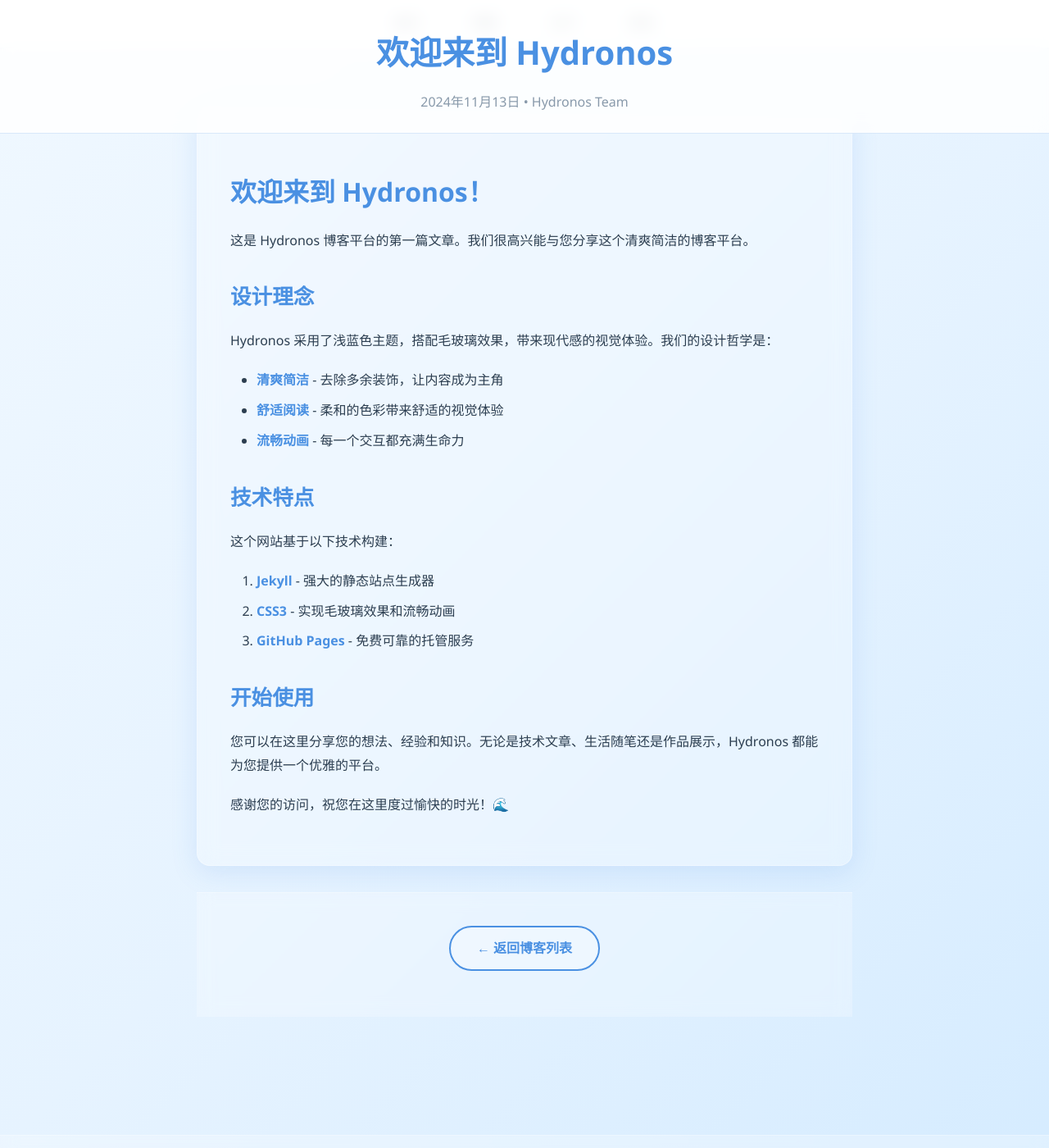
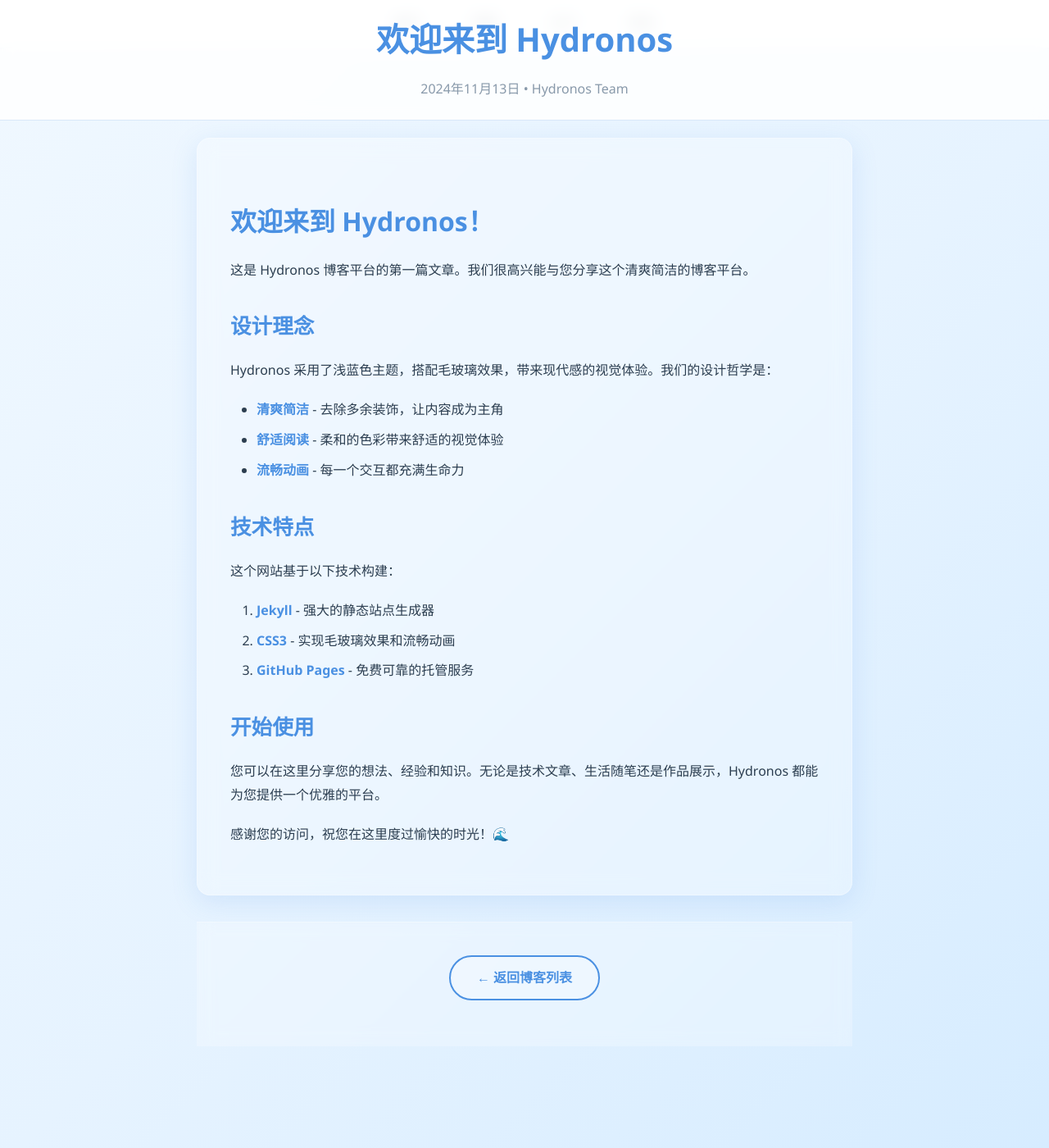
Before and after one commit to hopeosnow/hopeosnow.github.io, a Jekyll site: the page built from _posts/2024-11-13-welcome-to-hydronos.md, in a window 1280 px wide and 1400 px high. Shown: the whole window at 82% size. Built offline with Jekyll 4.4.1, drawn with Linux system fonts in a browser that asks for light colours.

Commit message:
更新网站内容

```diff
--- a/_layouts/post.html
+++ b/_layouts/post.html
@@ -2,7 +2,7 @@
 layout: default
 ---
 
-<article class="post fade-in-up">
+<article class="post">
   <header class="post-header">
     <h1 class="post-title">{{ page.title }}</h1>
     <p class="post-meta">
--- a/assets/css/style.css
+++ b/assets/css/style.css
@@ -111,7 +111,7 @@ header.scrolled {
   max-width: 1200px;
   margin: 0 auto;
   padding: 2rem;
-  padding-top: 100px;
+  padding-top: 120px;
 }
 
 /* 导航链接 */
@@ -360,14 +360,14 @@ input:focus, textarea:focus {
 .post {
   max-width: 800px;
   margin: 0 auto;
-  padding-top: 2rem;
+  padding-top: 3rem;
   padding-bottom: 3rem;
+  position: relative;
 }
 
 .post-header {
   text-align: center;
   margin-bottom: 2rem;
-  padding-top: 2rem;
 }
 
 .post-title {
@@ -440,5 +440,5 @@ input:focus, textarea:focus {
 
 /* 博客列表页 hero 区域 - 增加顶部间距避免被导航栏遮挡 */
 .page-hero {
-  padding-top: 3rem;
+  padding-top: 6rem !important;
 }
```
